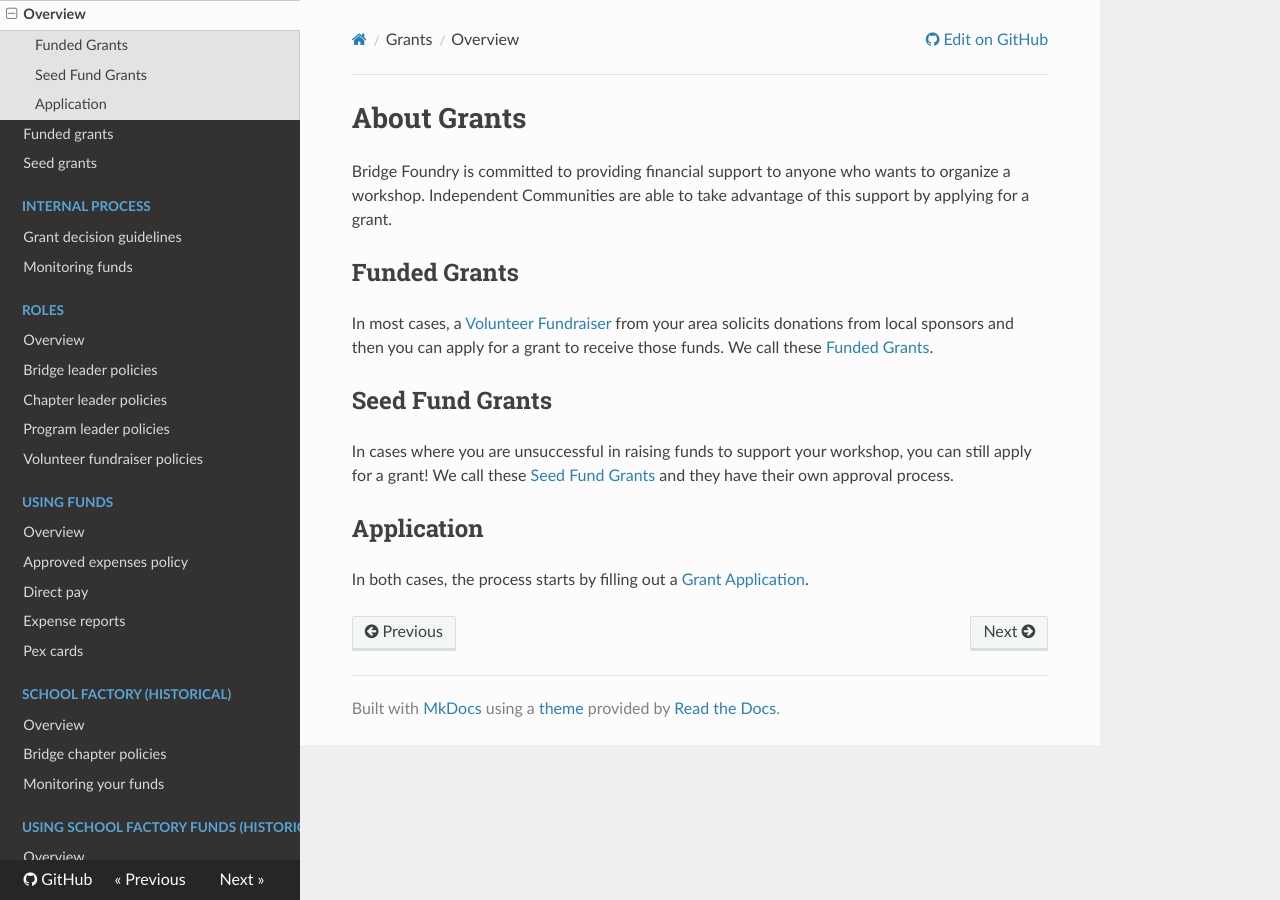
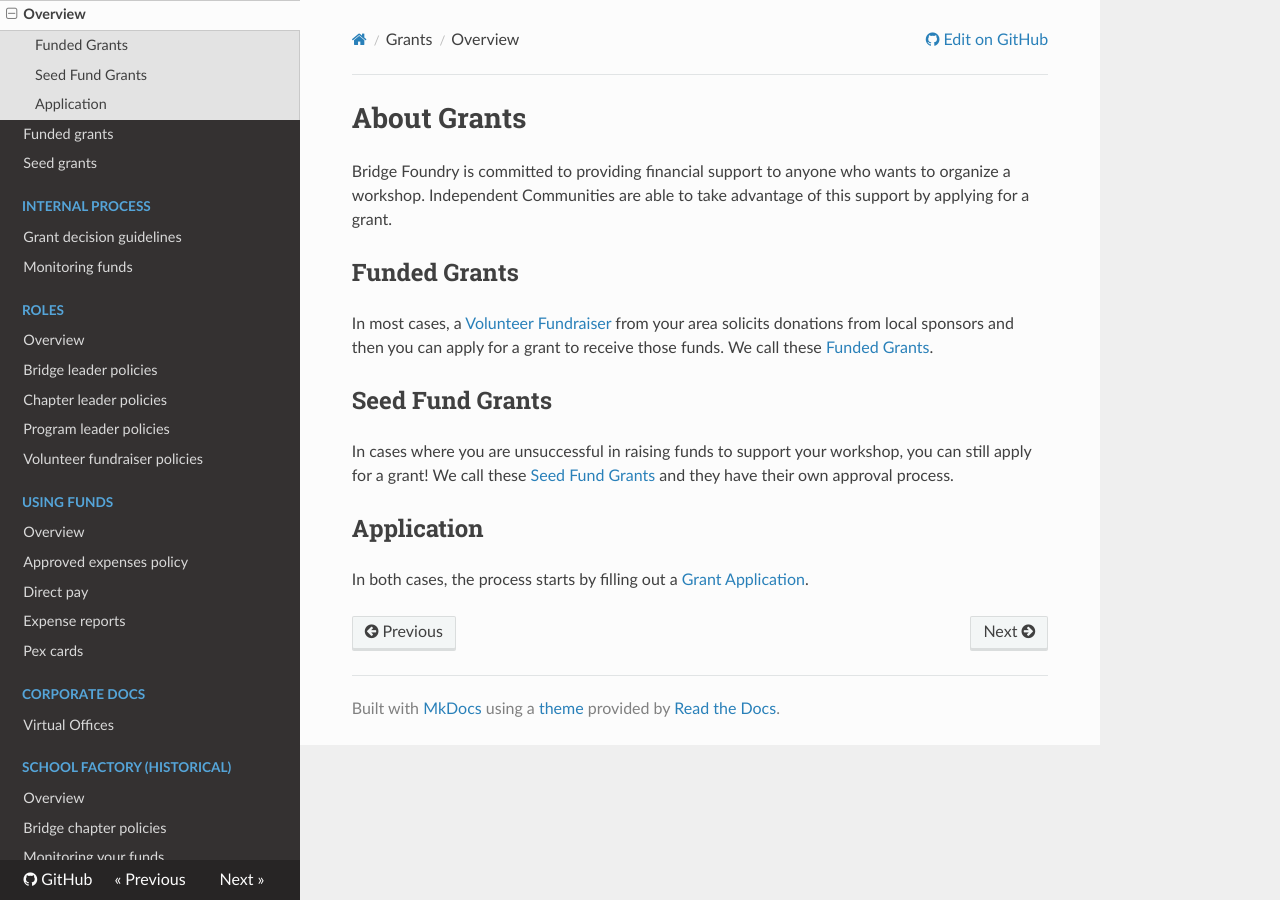
Before and after one commit to Satsaimistoowqp/bridgefoundry-operations, an MkDocs documentation site: the page built from docs/grants/README.md, in a window 1280 px wide. Built offline with MkDocs 1.6.1, drawn with Linux system fonts in a browser that asks for light colours; nearby versions of some CDN libraries; old or Windows-style settings are respelled for this version of MkDocs.

Commit message:
add toc entry for corp docs

```diff
--- a/mkdocs.yml
+++ b/mkdocs.yml
@@ -29,6 +29,8 @@ pages:
     - "Direct pay": 'using-funds/direct-pay.md'
     - "Expense reports": 'using-funds/expense-reports.md'
     - "Pex cards": 'using-funds/pex-cards.md'
+- "Corporate Docs":
+    - "Virtual Offices": 'corporate-docs/README.md'
 - "School Factory (historical)":
     - "Overview": 'school-factory/README.md'
     - "Bridge chapter policies": 'school-factory/bridge-chapter-policies.md'
```
Also changed, not shown: docs/corporate-docs/README.md (renamed from corporate-docs/README.md).
